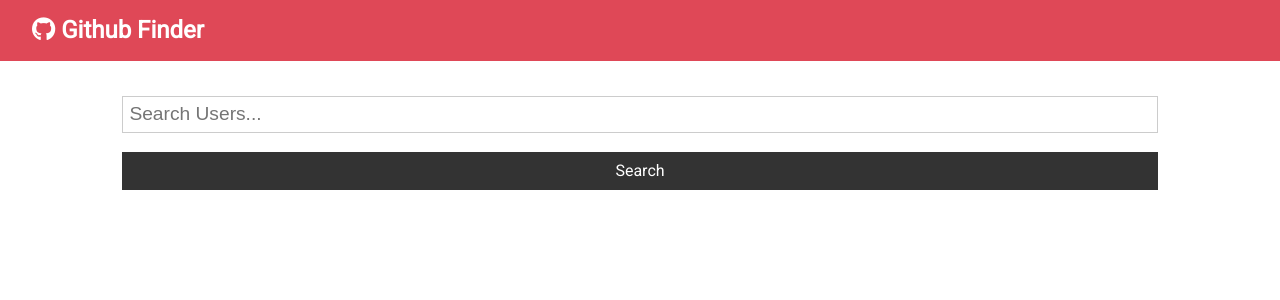
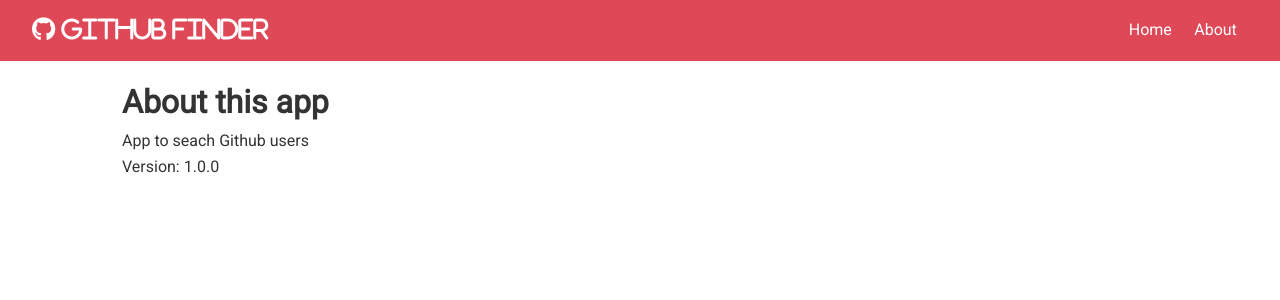
Before and after one commit to KhalidLam/Github-Search, a React (Create React App) app: page /about in a window 1280 px wide. Shown: the top 300 px of the page. Built offline with nearby package versions, Linux system fonts and the light colour scheme.

Commit message:
Add About Componenet & Add React Router

```diff
--- a/package.json
+++ b/package.json
@@ -9,6 +9,7 @@
     "axios": "^0.19.2",
     "react": "^16.13.1",
     "react-dom": "^16.13.1",
+    "react-router-dom": "^5.2.0",
     "react-scripts": "3.4.1"
   },
   "scripts": {
--- a/src/App.js
+++ b/src/App.js
@@ -1,8 +1,10 @@
-import React, { Component } from "react";
+import React, { Component, Fragment } from "react";
+import { BrowserRouter as Router, Switch, Route } from "react-router-dom";
 import Navbar from "./components/layouts/Navbar";
 import Users from "./components/users/Users";
 import Search from "./components/users/Search";
 import Alert from "./components/layouts/Alert";
+import About from "./components/pages/About";
 import axios from "axios";
 import "./App.css";
 
@@ -32,16 +34,23 @@
   // Set Alert
   setAlert = (msg, type) => {
     this.setState({ alert: { msg, type } });
-    setTimeout(() => this.setState({ alert: null }), 3000);
+    setTimeout(() => this.setState({ alert: null }), 5000);
   };
 
   render() {
     const { loading, users, alert } = this.state;
     return (
+      <Router>
         <div className='App'>
           <Navbar />
           <div className='container'>
             <Alert alert={alert} />
+            <Switch>
+              <Route
+                exact
+                path='/'
+                render={(props) => (
+                  <Fragment>
                     <Search
                       searchUsers={this.searchUsers}
                       clearUsers={this.clearUsers}
@@ -49,8 +58,14 @@
                       showClear={users.length > 0 ? true : false}
                     />
                     <Users loading={loading} users={users} />
+                  </Fragment>
+                )}
+              />
+              <Route exact path='/about' component={About} />
+            </Switch>
           </div>
         </div>
+      </Router>
     );
   }
 }
--- a/src/components/layouts/Alert.js
+++ b/src/components/layouts/Alert.js
@@ -5,12 +5,14 @@
   return (
     alert !== null && (
       <div className={`alert alert-${alert.type}`}>
-        <i className='fas fa-info-circle' /> {alert.msg}
+        <i className='fas fa-info-circle'> {alert.msg}</i>
       </div>
     )
   );
 };
 
-Alert.propTypes = {};
+Alert.propTypes = {
+  alert: PropTypes.object,
+};
 
 export default Alert;
--- a/src/components/layouts/Navbar.js
+++ b/src/components/layouts/Navbar.js
@@ -1,12 +1,21 @@
 import React from "react";
+import { Link } from "react-router-dom";
 import PropTypes from "prop-types";
 
 const Navbar = ({ icon, title }) => {
   return (
     <nav className='navbar bg-primary'>
       <h1>
-        <i className={icon} /> {title}
+        <i className={icon}> {title}</i>
       </h1>
+      <ul>
+        <li>
+          <Link to='/'>Home</Link>
+        </li>
+        <li>
+          <Link to='/about'>About</Link>
+        </li>
+      </ul>
     </nav>
   );
 };
--- /dev/null
+++ b/src/components/pages/About.js
@@ -0,0 +1,11 @@
+import React, { Fragment } from "react";
+
+const About = () => (
+  <Fragment>
+    <h1>About this app</h1>
+    <p>App to seach Github users</p>
+    <p>Version: 1.0.0</p>
+  </Fragment>
+);
+
+export default About;
```
Also changed, not shown: 1 other file (tests, documents, lock files or other folders). Lines whose indentation alone changed are shown as unchanged.
